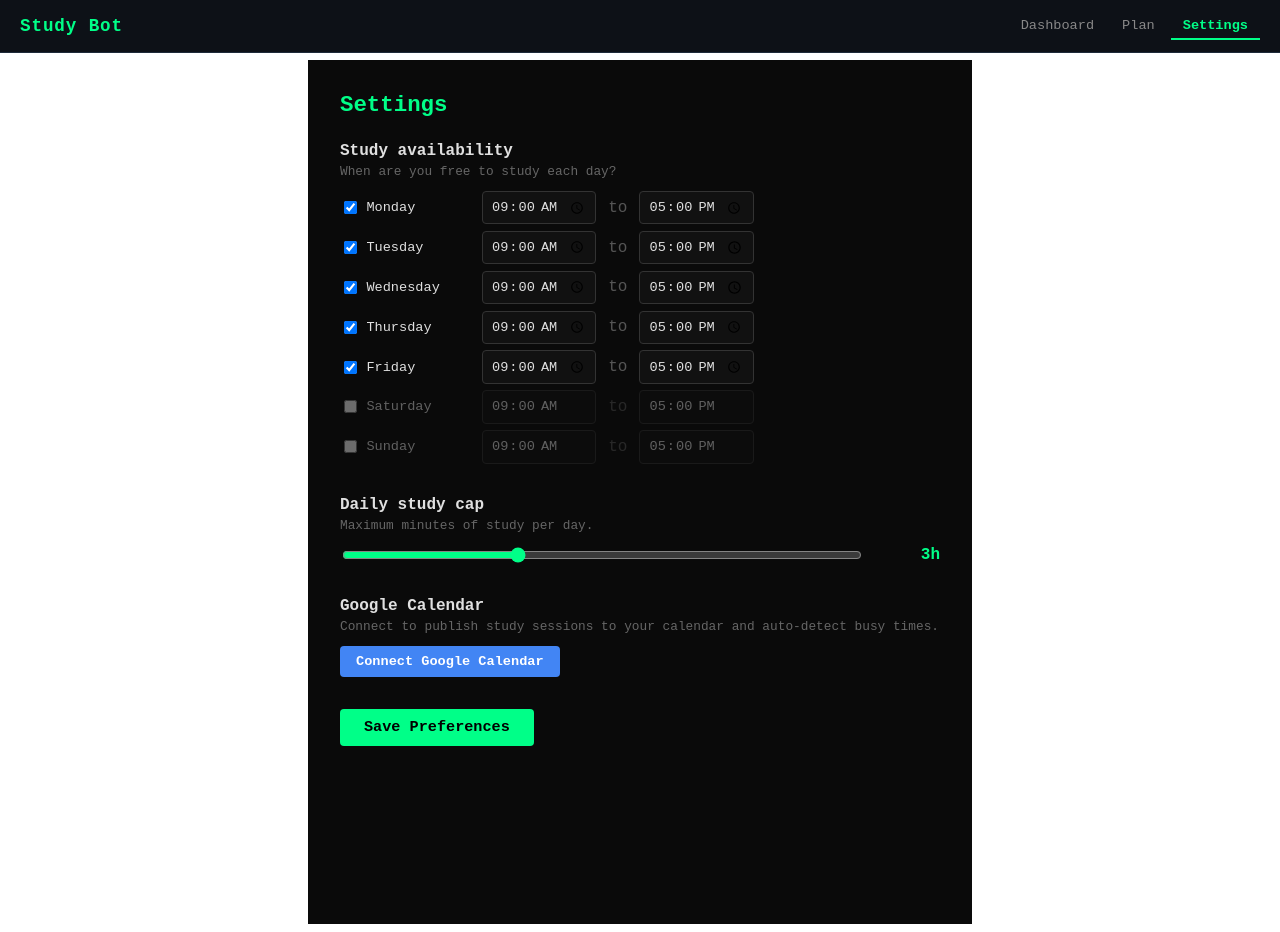
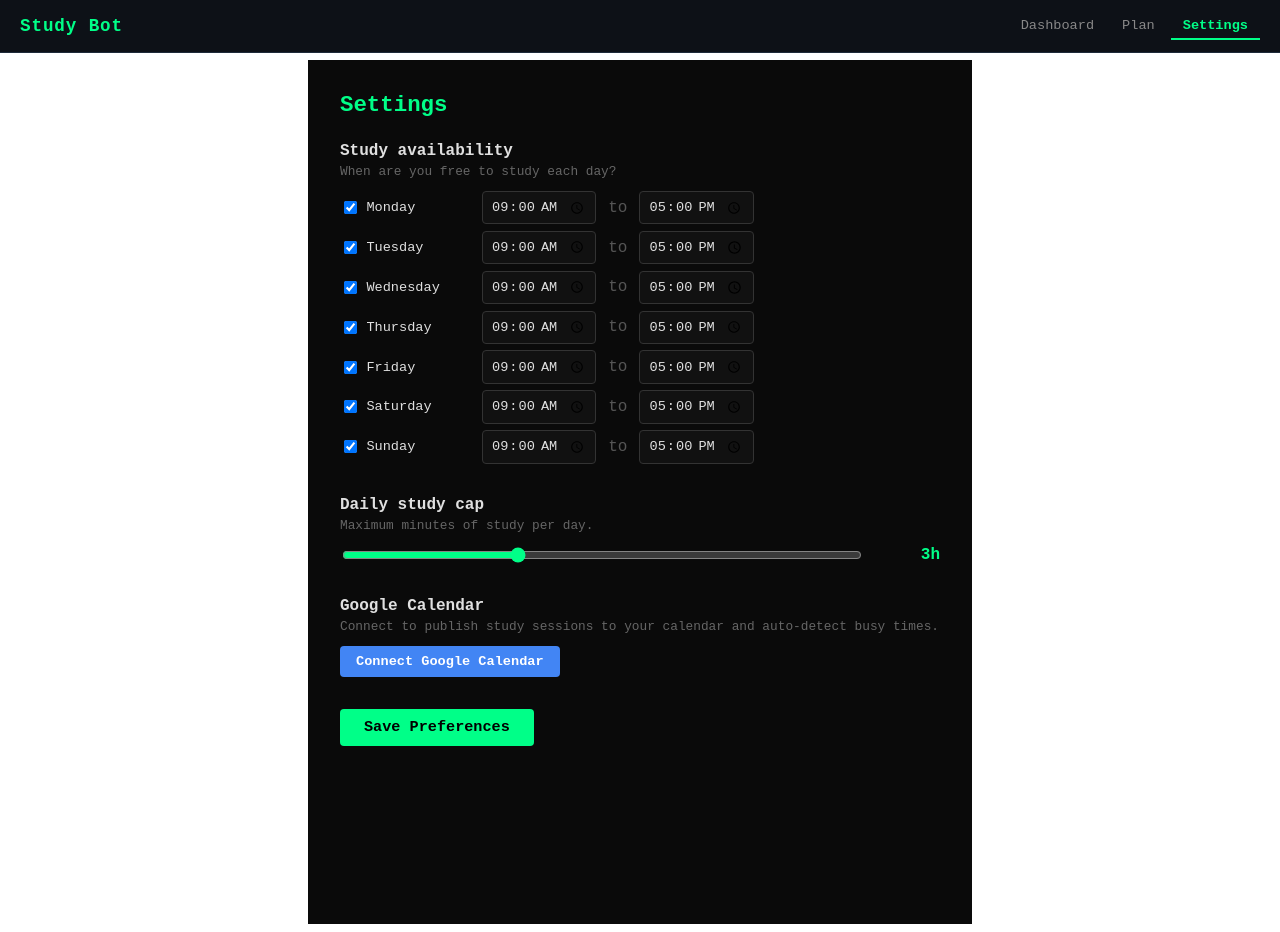
Before and after one commit to Ben-K-Jordan/Study-Bot, a Next.js app: page /settings in a window 1280 px wide. Built offline with nearby package versions, Linux system fonts and the light colour scheme; no server answers.

Commit message:
fix: enable Saturday and Sunday in default availability

```diff
--- a/src/app/settings/page.tsx
+++ b/src/app/settings/page.tsx
@@ -15,7 +15,7 @@ const DEFAULTS: { availability: Availability[]; dailyCap: number } = {
   availability: DAY_NAMES.map((_, i) => ({
     start: "09:00",
     end: "17:00",
-    enabled: i < 5, // Mon–Fri on by default
+    enabled: true, // All days on by default
   })),
   dailyCap: 180,
 };
```
